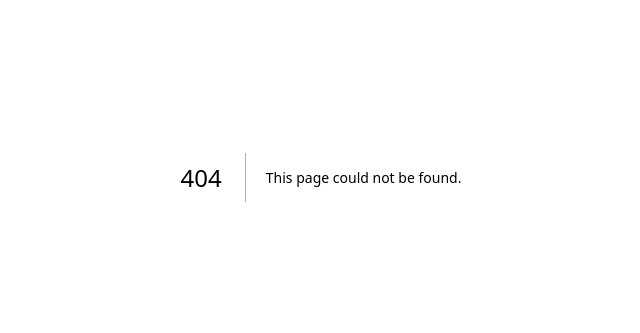
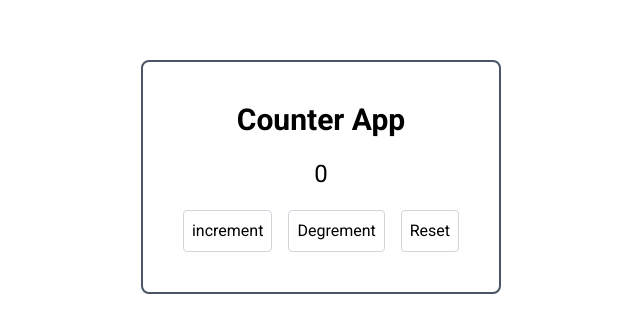
Before and after one commit to Amirshah98760/Nextjs-myApp4, a Next.js app: page /counterApp in a window 1280 px wide. Before the commit this address had no page. Shown: the part 223-556 px from the top of the page, without its empty margins (319-959 px from the left). Built offline with nearby package versions, Linux system fonts and the light colour scheme.

Commit message:
I understand the client and server component and create a todo app using client component

```diff
--- /dev/null
+++ b/app/counterApp/page.jsx
@@ -0,0 +1,24 @@
+"use client"
+import React, { useState } from 'react'
+
+const counterApp = () => {
+    const [count , setCount]  = useState(0);
+if (count < 0) {
+  setCount(0);
+}
+  return (
+    <div className='flex justify-center items-center  h-screen p'>
+    <div className=' font-roboto border-2 border-gray-600 p-10 rounded-lg' >
+          <h1 className="text-3xl font-bold text-center ">Counter App</h1>
+        <p className="text-center text-2xl mt-5">{count}</p>
+        <div className="gap-4 mt-5 flex ">
+          <button onClick={() => setCount(count + 1)} className='cursor-pointer border border-gray-300 p-2 rounded '>increment</button>
+        <button onClick={() => setCount(count -1)} className='cursor-pointer border border-gray-300 p-2 rounded '>Degrement</button>
+        <button onClick={() => setCount(0)} className='cursor-pointer border border-gray-300 p-2 rounded '>Reset</button>
+        </div>
+    </div>
+    </div>
+  )
+}
+
+export default counterApp
--- a/app/globals.css
+++ b/app/globals.css
@@ -4,6 +4,7 @@
   --background: #ffffff;
   --foreground: #171717;
 } */
+
 
 @theme inline {
   /* --color-background: var(--background);
--- a/app/layout.js
+++ b/app/layout.js
@@ -14,7 +14,7 @@ const roboto = Roboto({
   variable: '--font-roboto'
 })
 export const metadata = {
-  title: "Create Next App",
+  title: "My App",
   description: "Generated by create next app",
   icons: {
     icon: "/file.svg",
```
